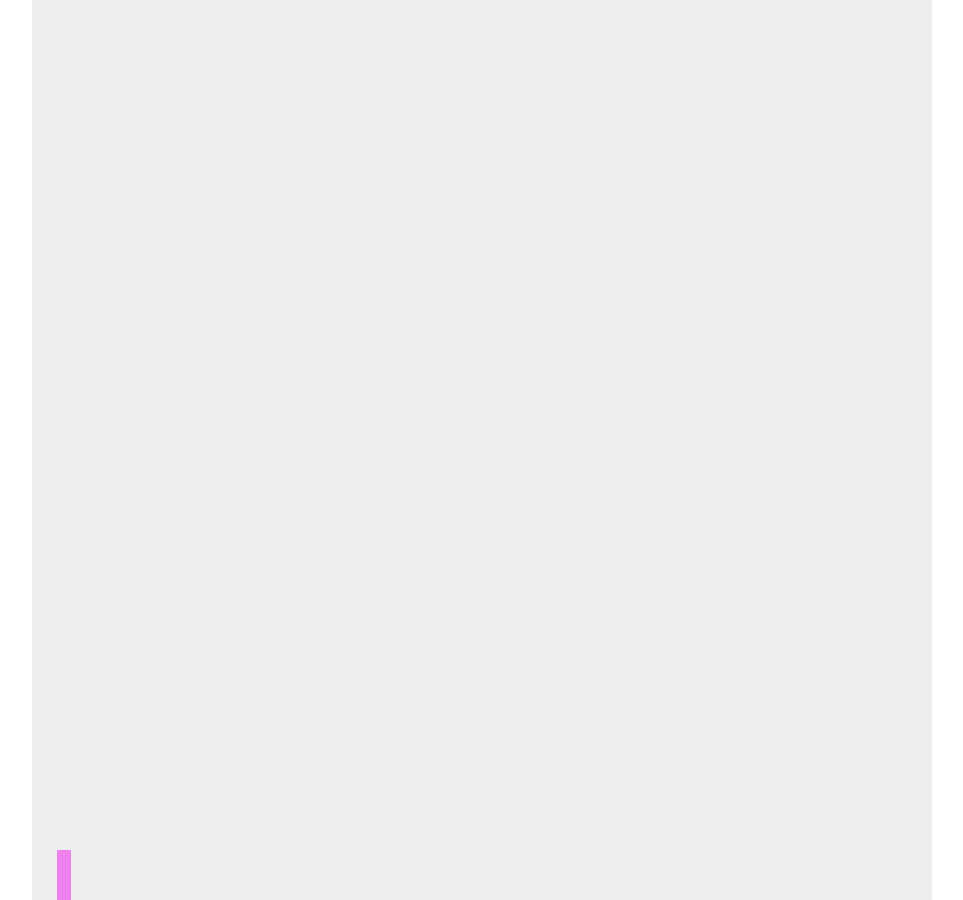
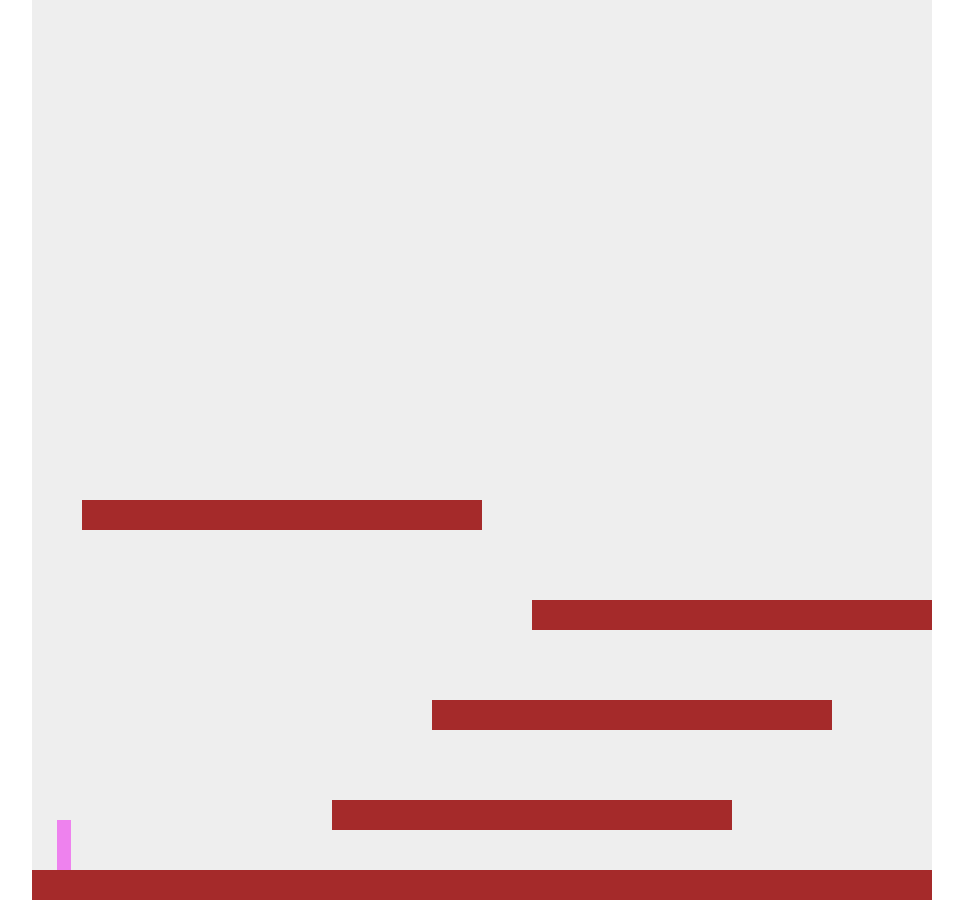
Before and after one commit to MrHarrisonBarker/OneBounceyBoi, a plain HTML site: page index.html in a window 1280 px wide. Shown: the whole page, without its empty margins (158-1121 px from the left). Drawn offline with Linux system fonts and the light colour scheme.

Commit message:
Platforms

```diff
--- a/index.html
+++ b/index.html
@@ -34,7 +34,9 @@
     }
 
     function drawLevel(){
-
+        platforms.forEach( p => {
+            makeRectangle( p.Position.X, p.Position.Y, p.Size.Width, p.Size.Height, "brown" );
+        });
     }
 
     function drawPlayer( player ){
@@ -99,9 +101,18 @@
                 o.Position.x = width -  o.Size.Width;
             }
 
-            if( o.Position.Y > ( height -  o.Size.Height ) )
+            platforms.forEach( p => {
+                if(
+                    ( o.Position.X > p.Position.X )
+                    &&
+                    ( o.Position.X < ( p.Position.X + p.Size.Width ) )
+                    &&
+                    ( o.Bottom > p.Position.Y )
+                    &&
+                    ( o.Bottom < p.Bottom )
+                    )
                 {
-                o.Position.y = height -  o.Size.Height;
+                    o.Position.y = p.Position.Y - o.Size.Height;
                     o.Velocity.y = -o.Velocity.Y * 0.4;
 
                     if( Math.abs( o.Velocity.Y ) < 20 )
@@ -109,6 +120,7 @@
                         o.Velocity.y = 0;
                     }
                 }
+            });
         } );
     }
 
--- a/objects.js
+++ b/objects.js
@@ -122,6 +122,12 @@ class BasicBlock
     {
         return this.size;
     }
+
+
+    get Bottom()
+    {
+        return this.Position.Y + this.Size.Height;
+    }
 }
 
 
@@ -149,7 +155,7 @@ class Player extends MovingBlock
 {
     constructor()
     {
-        super( new Position( 25, 25 ), new Size( 14, 50 ), new Velocity( 0, 0 ) );
+        super( new Position( 25, 700 ), new Size( 14, 50 ), new Velocity( 0, 0 ) );
     }
 }
 
@@ -162,7 +168,11 @@ var players = [ new Player() ];
 
 var platforms =
 [
-    new BasicBlock( new Position( 50, 500 ), new Size( 400, 30 ) )
+    new BasicBlock( new Position( 0, 870 ), new Size( 900, 30 ) ),
+    new BasicBlock( new Position( 50, 500 ), new Size( 400, 30 ) ),
+    new BasicBlock( new Position( 300, 800 ), new Size( 400, 30 ) ),
+    new BasicBlock( new Position( 400, 700 ), new Size( 400, 30 ) ),
+    new BasicBlock( new Position( 500, 600 ), new Size( 400, 30 ) ),
 ]
 
 
```
Lines whose indentation alone changed are shown as unchanged.
